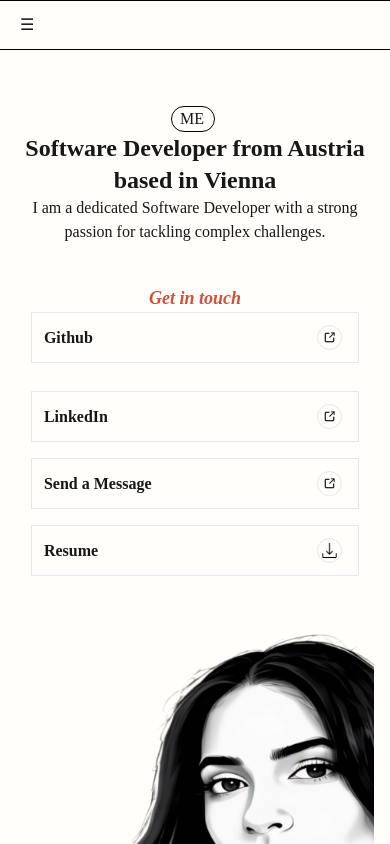
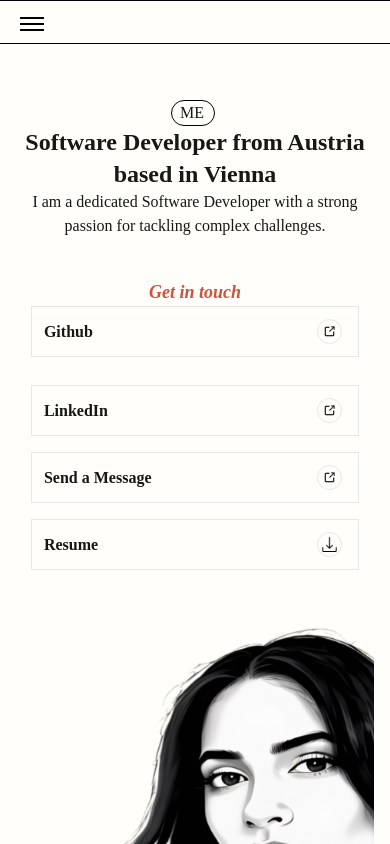
Before and after one commit to LauraIkic/portfolio, a Next.js app: page / in a window 390 px wide. Shown: the top 844 px of the page. Built offline with nearby package versions, Linux system fonts and the light colour scheme.

Commit message:
Enhance navigation.

```diff
--- a/src/app/components/Navigation.tsx
+++ b/src/app/components/Navigation.tsx
@@ -2,42 +2,70 @@
 
 import { useState } from 'react';
 import Link from 'next/link';
-import {usePathname} from "next/navigation";
+import { usePathname } from 'next/navigation';
 
 const Navigation = () => {
     const [isMenuOpen, setIsMenuOpen] = useState(false);
-    const pathname = usePathname()
+    const pathname = usePathname();
 
     const toggleMenu = () => {
         setIsMenuOpen(!isMenuOpen);
     };
 
+    const closeMenu = () => {
+        setIsMenuOpen(false);
+    };
 
     const isActive = (path: string) => pathname === path ? 'text-secondary' : '';
 
     return (
-        <nav className="border-t border-b pt-3 pb-3 flex md:justify-center pl-5 md:pl-0 border-black">
-            <button onClick={toggleMenu} aria-label="Open menu" className="md:hidden">
-                ☰
+        <nav className="border-t border-b pt-4 pb-3 flex md:justify-center pl-5 md:pl-0 border-black">
+            <button
+                onClick={toggleMenu}
+                aria-label="Toggle navigation menu"
+                className="md:hidden flex flex-col space-y-1 items-center"
+                aria-expanded={isMenuOpen ? 'true' : 'false'}
+                aria-controls="menu"
+            >
+                <span className={`block w-6 h-0.5 bg-black transition-all duration-300 ${isMenuOpen ? 'rotate-45 translate-y-2.5' : ''}`} />
+                <span className={`block w-6 h-0.5 bg-black transition-all duration-300 ${isMenuOpen ? 'opacity-0' : ''}`} />
+                <span className={`block w-6 h-0.5 bg-black transition-all duration-300 ${isMenuOpen ? '-rotate-45 -translate-y-2.5' : ''}`} />
             </button>
-            <ul className={`${isMenuOpen ? 'block' : 'hidden'} md:flex md:space-x-12`}>
+            <ul
+                id="menu"
+                className={`${
+                    isMenuOpen ? 'block' : 'hidden'
+                } md:flex md:space-x-12 transition-all duration-300 ease-in-out md:block md:w-auto w-full mt-4 md:mt-0`}
+            >
                 <li>
-                    <Link className={`px-4 py-2 hover:text-secondary ${isActive('/')}`} href="/">
+                    <Link
+                        className={`px-4 py-2 hover:text-secondary ${isActive('/')}`}
+                        href="/"
+                        onClick={closeMenu}
+                    >
                         About
                     </Link>
                 </li>
                 <li>
-                    <Link className={`px-4 py-2 hover:text-secondary ${isActive('/projects')}`} href="/projects">
+                    <Link
+                        className={`px-4 py-2 hover:text-secondary ${isActive('/projects')}`}
+                        href="/projects"
+                        onClick={closeMenu}
+                    >
                         Projects
                     </Link>
                 </li>
                 <li>
-                    <Link className={`px-4 py-2 hover:text-secondary ${isActive('/experience')}`} href="/experience">
+                    <Link
+                        className={`px-4 py-2 hover:text-secondary ${isActive('/experience')}`}
+                        href="/experience"
+                        onClick={closeMenu}
+                    >
                         Experience
                     </Link>
                 </li>
                 {/*<li>*/}
-                {/*    <Link className={`px-4 py-2 hover:text-secondary ${isActive('/written-work')}`} href="/written-work">*/}
+                {/*    <Link className={`px-4 py-2 hover:text-secondary ${isActive('/written-work')}`} href="/written-work" onClick={closeMenu}>*/}
                 {/*        Written Work*/}
                 {/*    </Link>*/}
                 {/*</li>*/}
```
